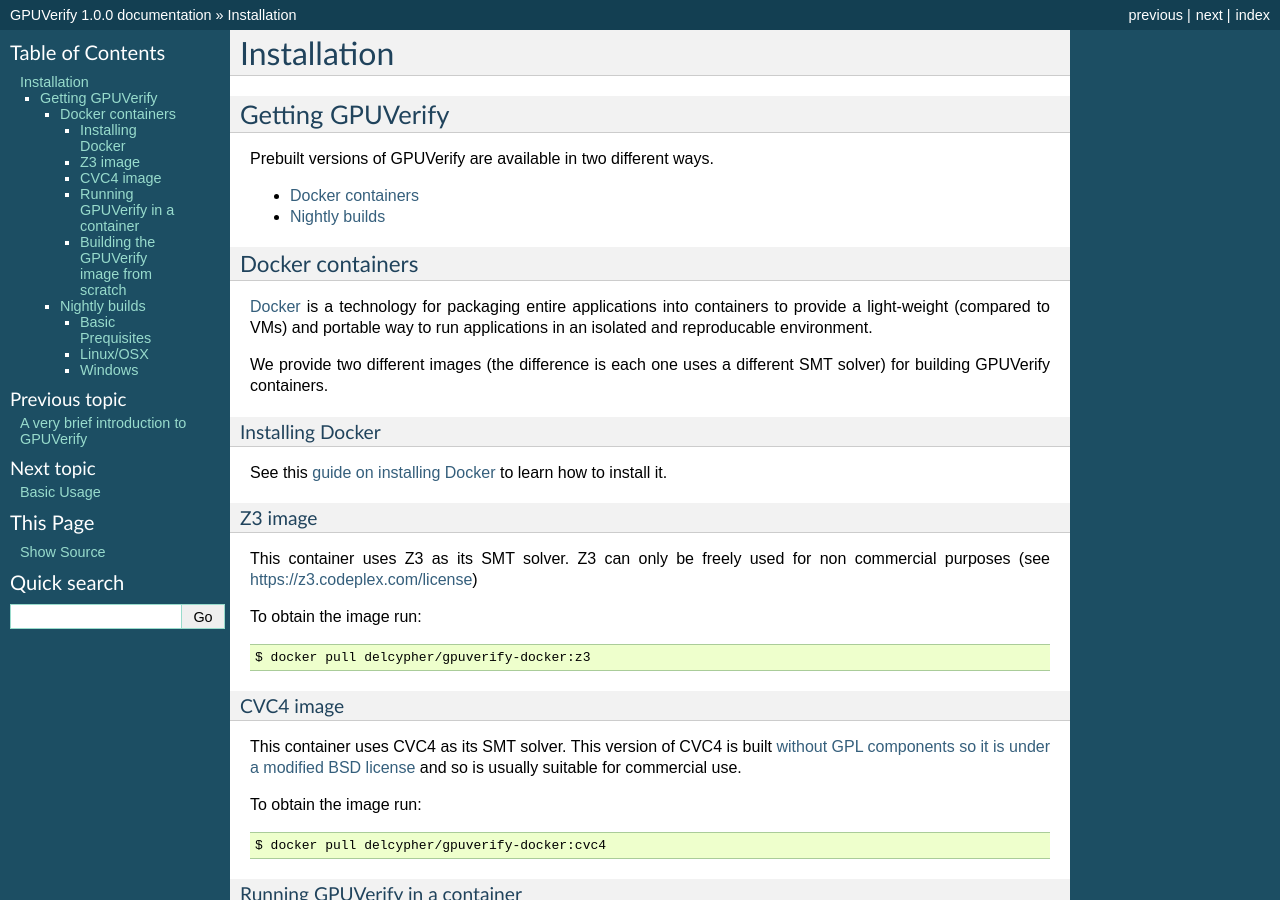
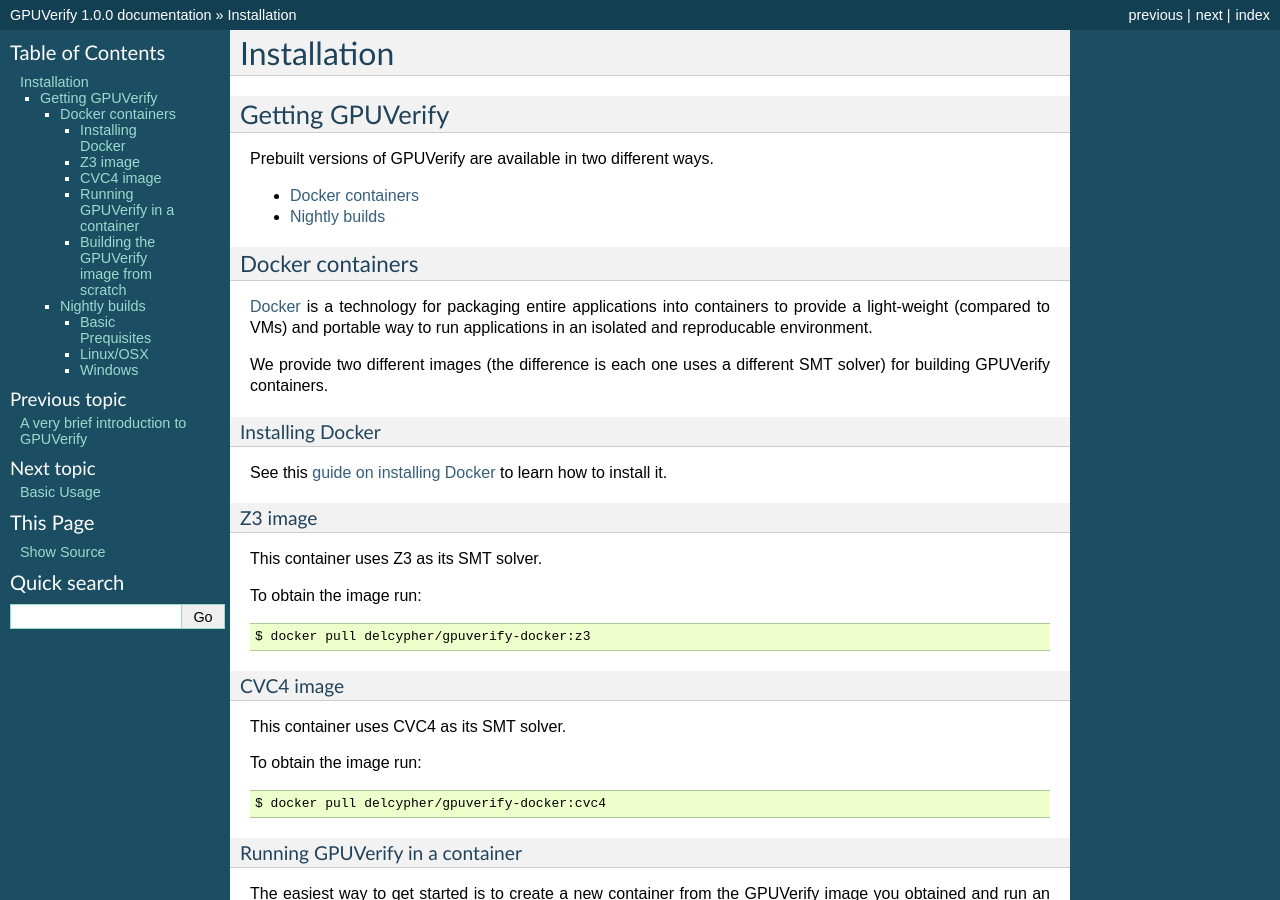
Before and after one commit to mc-imperial/gpuverify, a Sphinx documentation site: the page built from Documentation/installation.rst, in a window 1280 px wide and 900 px high. Built offline with Sphinx 7.4.7, drawn with Linux system fonts in a browser that asks for light colours; formulas are drawn with MathJax 3.

Commit message:
Remove remaining codeplex traces

```diff
--- a/Documentation/installation.rst
+++ b/Documentation/installation.rst
@@ -31,8 +31,7 @@
 Z3 image
 ^^^^^^^^
 
-This container uses Z3 as its SMT solver. Z3 can only be freely used
-for non commercial purposes (see https://z3.codeplex.com/license)
+This container uses Z3 as its SMT solver.
 
 To obtain the image run::
 
@@ -41,9 +40,7 @@
 CVC4 image
 ^^^^^^^^^^
 
-This container uses CVC4 as its SMT solver. This version of CVC4 is
-built `without GPL components so it is under a modified BSD license <http://cvc4.cs.nyu.edu/doc/copyright.html>`_
-and so is usually suitable for commercial use.
+This container uses CVC4 as its SMT solver.
 
 To obtain the image run::
 
--- a/Documentation/trouble_shooting.rst
+++ b/Documentation/trouble_shooting.rst
@@ -3,7 +3,7 @@
 =======================
 
 If you think you have found a bug in GPUVerify, please report it via
-our issue tracker on Codeplex: http://gpuverify.codeplex.com/workitem/list/basic
+our issue tracker on Codeplex: https://github.com/mc-imperial/gpuverify/issues
 
 This page will include a list of common problems people have reported
 when getting started with GPUVerify.
```
Also changed, not shown: 1 other file.
